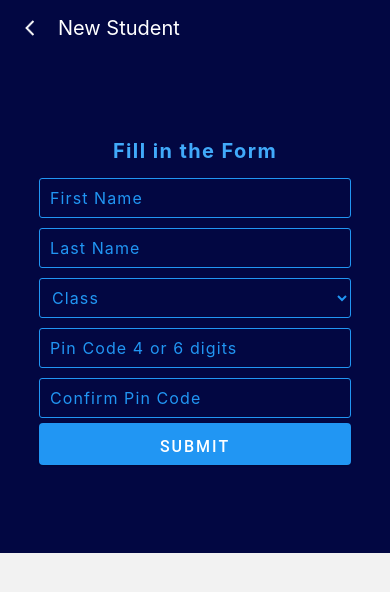
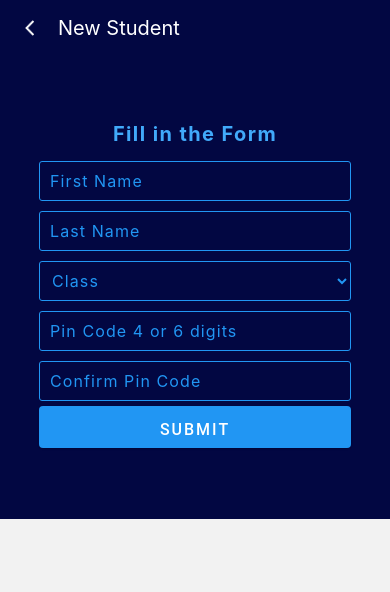
Before and after one commit to Mosesjespar/Smart-Educ-App, a React Native app in the folder class-sys/: screen /studentSignUp in a window 390 px wide. Shown: the top 592 px of the page. Built offline with nearby package versions, Linux system fonts and the light colour scheme.

Commit message:
Update styles.js

```diff
--- a/class-sys/styleSheet/styles.js
+++ b/class-sys/styleSheet/styles.js
@@ -13,7 +13,7 @@ export const gstyles = StyleSheet.create({
     register_container: {
         flex: 1,
         width: '100%',
-        minHeight: '150%',
+        minHeight: '140%',
         alignItems: 'center',
         justifyContent: 'center',
         backgroundColor: '#020742',
```
